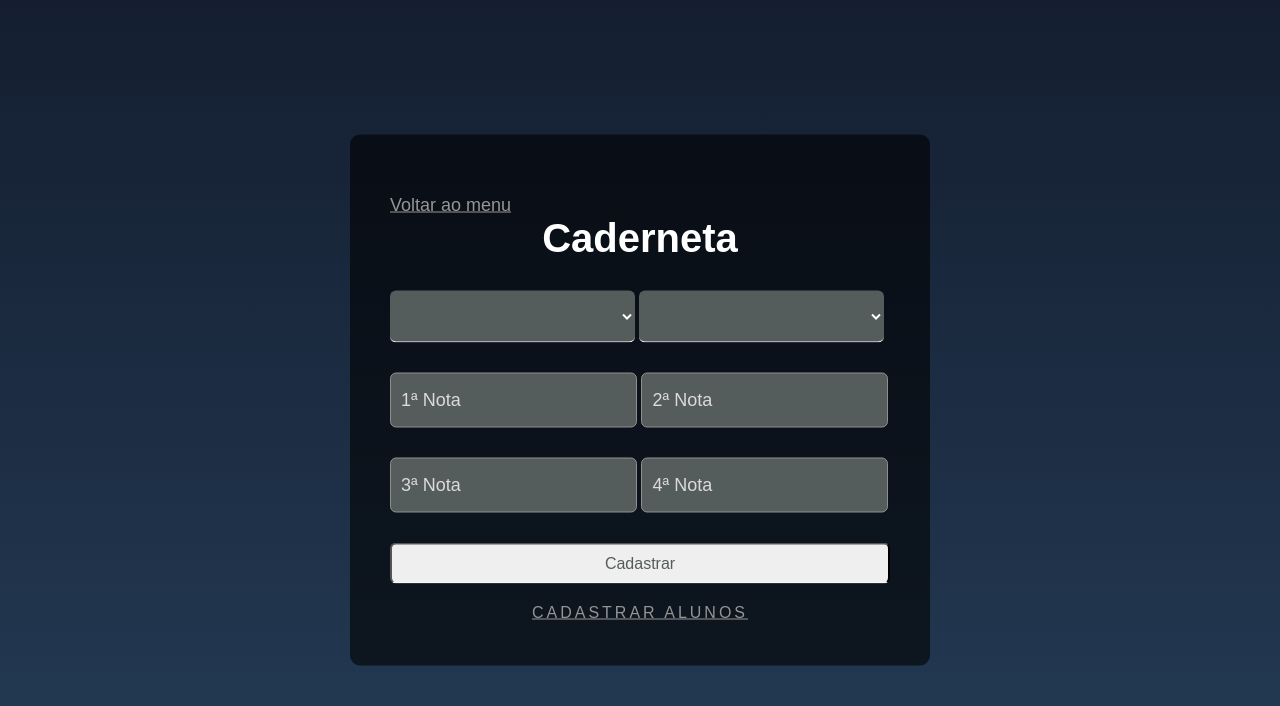
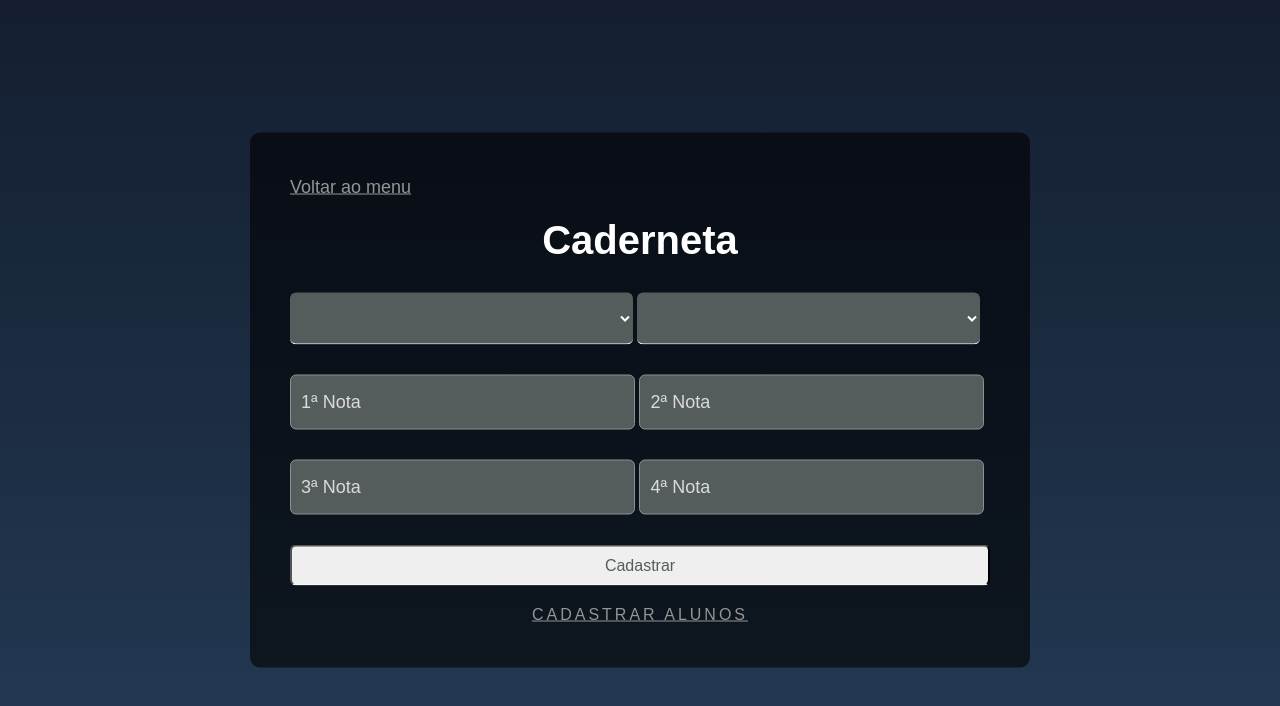
Before and after one commit to LuccasRibeiroNK/ColegioFreitas, a plain HTML site: page notas_alunos.html in a window 1280 px wide. Drawn offline with Linux system fonts and the light colour scheme; no server answers.

Commit message:
Acertos em várias páginas Caderneta com tamanho padrão

```diff
--- a/notas_alunos.html
+++ b/notas_alunos.html
@@ -13,11 +13,11 @@
     <div class="container">
         <header>
             <div class="cab">
+                <a id="vtIndex" href="./area_secretaria.html">Voltar ao menu</a>
                 <div class="confirma">
                     <p></p>
                 </div>
             </div>
-            <a id="vtIndex" href="./area_secretaria.html">Voltar ao menu</a>
             <h1>Caderneta</h1>
         </header>
         <div class="inputs-cadastro">
--- a/style/styleCadastro.css
+++ b/style/styleCadastro.css
@@ -1,5 +1,13 @@
 html {
     height: 100%;
+}
+
+.cab {
+    display: flex;
+    justify-content: space-between;
+    align-items: baseline;
+    margin-bottom: 20px;
+    font-size: 20px;
 }
 
 body {
@@ -18,11 +26,6 @@ body {
     transform: translate(-50%, -50%);
     background: rgba(0, 0, 0, .6);
     border-radius: 10px;
-}
-
-.cab {
-    text-align: end;
-    font-size: 20px;
 }
 
 .container button {
--- a/style/styleNotasAlunos.css
+++ b/style/styleNotasAlunos.css
@@ -13,7 +13,7 @@ body {
     position: absolute;
     top: 50%;
     left: 50%;
-    width: 500px;
+    width: 700px;
     padding: 40px;
     transform: translate(-50%, -50%);
     background: rgba(0, 0, 0, .6);
@@ -58,7 +58,10 @@ input {
 }
 
 .cab {
-    text-align: end;
+    display: flex;
+    justify-content: space-between;
+    align-items: baseline;
+    margin-bottom: 20px;
     font-size: 20px;
 }
 
```
Also changed, not shown: cadastro_aluno.html (+2 -1 lines), castra_turmas.html (+1 -1 lines).
